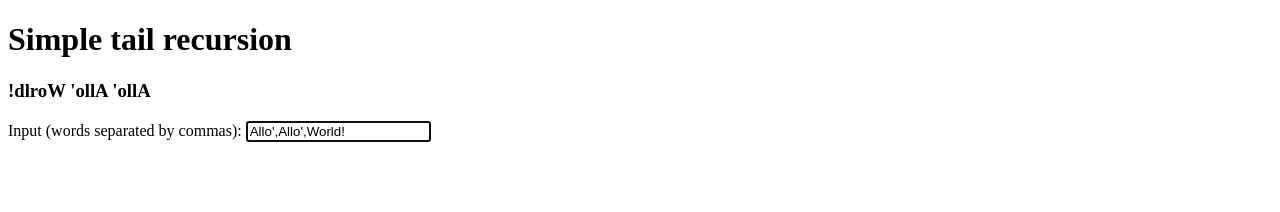
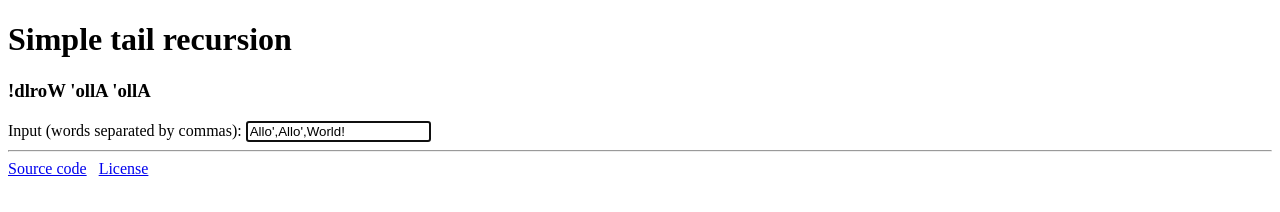
Before and after one commit to dbautistav/tail-recursion-testdrive, a plain HTML site: page index.html in a window 1280 px wide. Drawn offline with Linux system fonts and the light colour scheme.

Commit message:
Adding link to source code & LICENSE

```diff
--- a/index.html
+++ b/index.html
@@ -12,6 +12,10 @@
     <input type="text" id="input" value="Allo',Allo',World!"
            onKeyUp="reverse(this.value);" onfocus="reverse(this.value);" required>
 </label>
+<hr>
+<a href="https://github.com/dbautistav/tail-recursion-testdrive/blob/gh-pages/script.js">Source code</a>
+&nbsp;
+<a href="https://github.com/dbautistav/tail-recursion-testdrive/blob/gh-pages/LICENSE">License</a>
 <script src="./polyfill.min.js"></script>
 <script src="./script.js"></script>
 </body>
```
